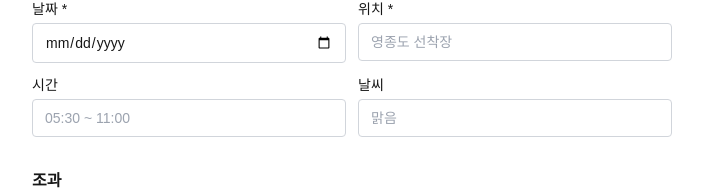
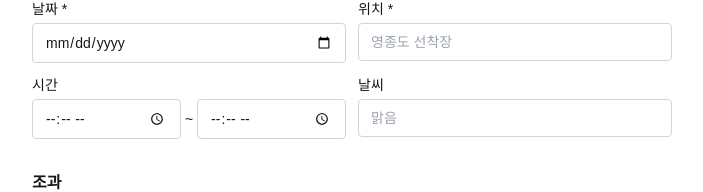
Before and after one commit to leemingl0710/min-project, a Next.js app: page /records/new in a window 1280 px wide. Shown: the part 147-339 px from the top of the page, without its empty margins (288-991 px from the left). Built offline with nearby package versions, Linux system fonts and the light colour scheme.

Commit message:
refactor:조행기 작성 시간 양식 수정

```diff
--- a/src/app/api/records/route.ts
+++ b/src/app/api/records/route.ts
@@ -7,7 +7,7 @@
 // [POST] 데이터가 지나가는 길:
 // 1. 화면에서 [저장] → fetch('/api/records', { method: 'POST', body: JSON 글자 })
 // 2. 여기 POST 함수가 받아서
-// 3. 꼭 필요한 칸(제목·날짜·위치)이 있는지, 날짜가 YYYY-MM-DD 모양인지, 각 칸의 타입이 맞는지 확인하고
+// 3. 꼭 필요한 칸(제목·날짜·위치)이 있는지, 날짜·시간 모양이 맞는지, 각 칸의 타입이 맞는지 확인하고
 // 4. trips 컬렉션에 insertOne() 으로 저장
 // 5. 저장된 _id 를 화면에 돌려준다
 
@@ -139,6 +139,16 @@ export async function POST(request: Request) {
     );
   }
 
+  // 시간은 선택 칸이라 비어 있어도 되지만, 적었다면 "05:30 ~ 11:00" 모양이어야 한다.
+  // 정규식: (00~23):(00~59) ~ (00~23):(00~59)
+  const time = text(input.time).trim();
+  if (time && !/^([01]\d|2[0-3]):[0-5]\d ~ ([01]\d|2[0-3]):[0-5]\d$/.test(time)) {
+    return NextResponse.json(
+      { error: '시간은 05:30 ~ 11:00 처럼 HH:MM ~ HH:MM 형식이어야 합니다.' },
+      { status: 400 },
+    );
+  }
+
   // catches 는 배열이어야 .filter() 를 쓸 수 있다. 없으면 빈 배열(꽝)로 본다.
   if (input.catches !== undefined && !Array.isArray(input.catches)) {
     return NextResponse.json({ error: '조과 형식이 잘못됐습니다.' }, { status: 400 });
@@ -154,7 +164,7 @@ export async function POST(request: Request) {
     date,
     place,
     title,
-    time: text(input.time),
+    time,
     weather: text(input.weather),
     // 어종 이름이 빈 줄은 빼고, 마릿수는 0 이상의 숫자로 바꿔 둔다.
     catches: ((input.catches ?? []) as unknown[])
--- a/src/app/records/new/page.tsx
+++ b/src/app/records/new/page.tsx
@@ -41,7 +41,9 @@ export default function NewRecordPage() {
   const [title, setTitle] = useState('');
   const [date, setDate] = useState('');
   const [place, setPlace] = useState('');
-  const [time, setTime] = useState('');
+  // 시간은 시작·끝을 따로 고르고, 저장할 때 "05:30 ~ 11:00" 한 줄로 합친다
+  const [startTime, setStartTime] = useState('');
+  const [endTime, setEndTime] = useState('');
   const [weather, setWeather] = useState('');
 
   // 중단 - 조과. 처음엔 빈 줄 하나로 시작한다.
@@ -115,6 +117,10 @@ export default function NewRecordPage() {
       species: c.species,
       count: Number(c.count) || 0,
     }));
+
+    // 시작·끝을 둘 다 골랐을 때만 "05:30 ~ 11:00" 모양으로 합친다. 안 골랐으면 빈 글자
+    // (하나만 고르면 아래 입력칸의 required 때문에 여기까지 오지 않는다)
+    const time = startTime && endTime ? `${startTime} ~ ${endTime}` : '';
 
     const data = {
       title,
@@ -206,15 +212,31 @@ export default function NewRecordPage() {
           </div>
 
           <div className="grid grid-cols-2 gap-3">
-            <label className="flex flex-col gap-1 text-sm">
+            {/* type="time": 시각을 고르는 칸. 값은 항상 "05:30"(HH:MM, 24시간) 모양으로 들어온다.
+                시간은 선택 입력이지만, 한쪽만 고르면 "~ 11:00" 처럼 반쪽이 되므로
+                한쪽을 고르면 다른 쪽도 required 가 된다 */}
+            <div className="flex flex-col gap-1 text-sm">
               시간
-              <input
-                className={inputClass}
-                value={time}
-                onChange={(e) => setTime(e.target.value)}
-                placeholder="05:30 ~ 11:00"
-              />
-            </label>
+              <div className="flex items-center gap-1">
+                <input
+                  type="time"
+                  aria-label="시작 시간"
+                  className={inputClass}
+                  value={startTime}
+                  onChange={(e) => setStartTime(e.target.value)}
+                  required={endTime !== ''}
+                />
+                <span>~</span>
+                <input
+                  type="time"
+                  aria-label="끝 시간"
+                  className={inputClass}
+                  value={endTime}
+                  onChange={(e) => setEndTime(e.target.value)}
+                  required={startTime !== ''}
+                />
+              </div>
+            </div>
             <label className="flex flex-col gap-1 text-sm">
               날씨
               <input
--- a/src/types/trip.ts
+++ b/src/types/trip.ts
@@ -52,7 +52,7 @@ export type Trip = {
   title: string; // 제목
 
   // ── 중단 1번째 줄 ──
-  time: string; // 시간. 시작~끝을 글자 그대로 (예: "05:30 ~ 11:00")
+  time: string; // 시간. "시작 ~ 끝" 모양의 글자 (예: "05:30 ~ 11:00"). 안 적었으면 ""
   weather: string; // 날씨. 글자로 저장 (예: "맑음"). 목록 카드에도 나온다
 
   // ── 중단 2번째 줄 ──
```
